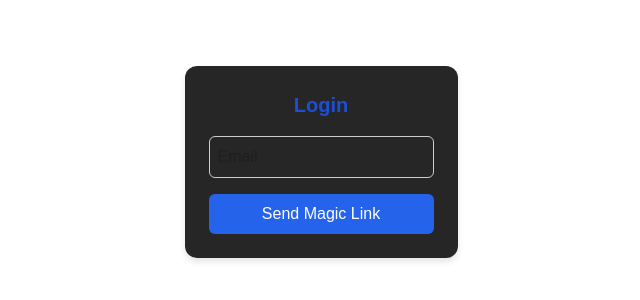
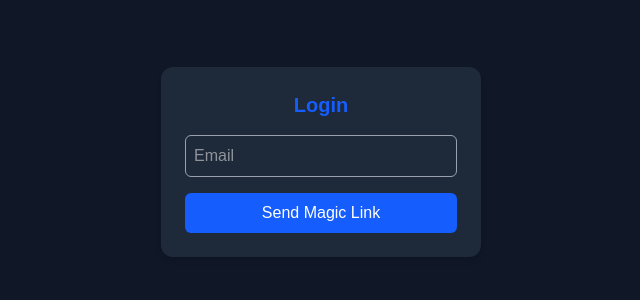
Before and after one commit to Global-Data-Society/Stage-Test-Project-A-StageBoard-warmdraaien-, a Next.js app in the folder stageboard/: page /login in a window 1280 px wide. Shown: the part 238-538 px from the top of the page, without its empty margins (319-959 px from the left). Built offline with nearby package versions, Linux system fonts and the light colour scheme; no server answers.

Commit message:
Tailwind voor Login

```diff
--- a/stageboard/src/app/login/login.css
+++ /dev/null
@@ -1,49 +0,0 @@
-.login-container {
-  display: flex;
-  flex-direction: column;
-  align-items: center;
-  justify-content: center;
-  min-height: 100vh;
-}
-
-.login-form {
-  display: flex;
-  flex-direction: column;
-  gap: 16px;
-  padding: 24px;
-  background-color: rgb(39, 38, 38);
-  border-radius: 12px;
-  box-shadow: 0 4px 6px rgba(0,0,0,0.1);
-}
-
-.login-title {
-  font-size: 1.25rem;
-  font-weight: bold;
-  color: #1d4ed8;
-  align-self: center;
-}
-
-.login-input {
-  border: 1px solid #ccc;
-  border-radius: 6px;
-  padding: 8px;
-}
-
-.login-button {
-  background-color: #2563eb;
-  color: white;
-  padding: 8px;
-  border-radius: 6px;
-  border: none;
-  cursor: pointer;
-}
-
-.login-button:hover {
-  background-color: #1d4ed8;
-}
-
-.login-message {
-  color: white;
-  font-size: 0.875rem;
-  margin-top: 8px;
-}
--- a/stageboard/src/app/login/page.tsx
+++ b/stageboard/src/app/login/page.tsx
@@ -2,7 +2,7 @@
 
 import React, { useState } from "react"
 import { supabaseClient } from "@/lib/supabase/client"
-import './login.css'
+
 
 export default function LoginPage() {
   const [email, setEmail] = useState('')
@@ -29,25 +29,31 @@ export default function LoginPage() {
   }
 
   return(
-    <main className="login-container">
-      <form onSubmit={handleLogin} className="login-form">
-        <h1 className="login-title">Login</h1>
+    <main className="flex flex-col items-center justify-center min-h-screen bg-gray-900">
+      <form
+        onSubmit={handleLogin}
+        className="flex flex-col gap-4 p-6 bg-gray-800 rounded-xl shadow-md w-80"
+      >
+        <h1 className="text-xl font-bold text-blue-600 text-center">Login</h1>
 
         <input
           type="email"
           value={email}
           onChange={handleEmailChange}
           placeholder="Email"
-          className="login-input"
+          className="border border-gray-400 rounded-md p-2 text-white"
         />
 
-        <button type="submit" disabled={loading} className="login-button">
-            Send Magic Link
+        <button
+          type="submit"
+          disabled={loading}
+          className="bg-blue-600 hover:bg-blue-700 text-white p-2 rounded-md disabled:opacity-50 disabled:cursor-not-allowed"
+        >
+          Send Magic Link
         </button>
+
+        {message && <p className="text-white text-sm mt-2">{message}</p>}
       </form>
-
-      {message && <p className="login-message">{message}</p>}
-
     </main>
   )
 }
--- /dev/null
+++ b/stageboard/src/app/tasks/page.tsx
@@ -0,0 +1,18 @@
+import { supabaseServer } from '@/lib/supabase/server'
+import { redirect } from 'next/navigation'
+
+export default async function TasksPage() {
+  const {
+    data: { user },
+  } = await supabaseServer.auth.getUser()
+
+  if (!user) {
+    redirect('/login')
+  }
+
+  return (
+    <main className="p-6">
+      <h1 className="text-2xl font-bold mb-4">Your Tasks</h1>
+    </main>
+  )
+}
```
